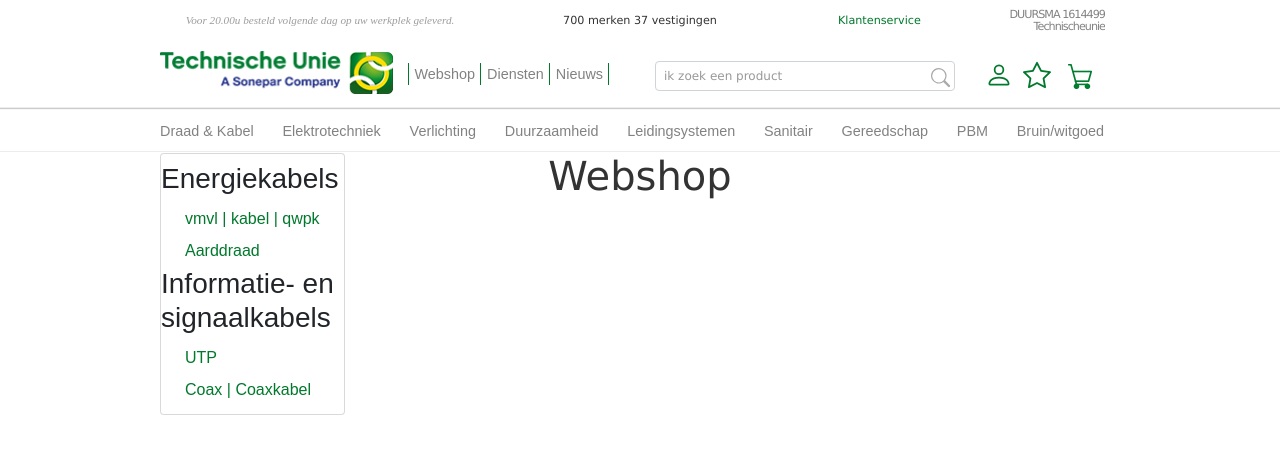
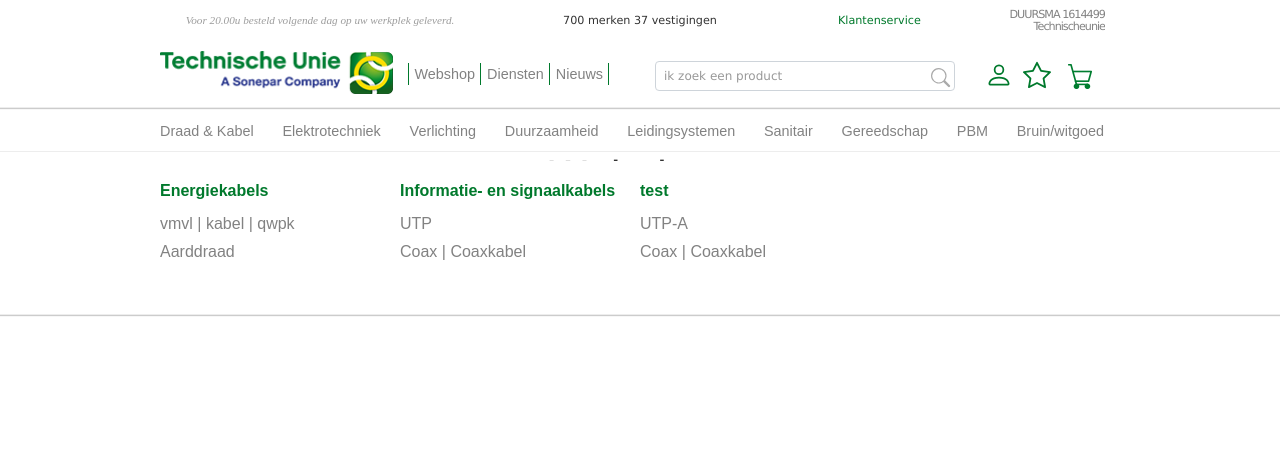
Before and after one commit to wietze-tu/tupoc, a Vue app in the folder frontend/: page /webshop in a window 1280 px wide. Both pictures are taken after a click on the button "Draad & Kabel". Shown: the top 454 px of the page. Built offline with nearby package versions, Linux system fonts and the light colour scheme; a web font is replaced by a local one.

Commit message:
menu styling desktop

```diff
--- a/frontend/src/App.vue
+++ b/frontend/src/App.vue
@@ -40,7 +40,17 @@ a:hover {
 .dropdown-toggle::after {
     display: none !important;
 }
-.nav-link {
+.dropdown-menu {
+  border: 0px !important;
+}
+.dropdown-item:hover, .dropdown-item:focus {
+  background-color: $tuWhite !important;
+}
+ .dropdown-item {
+    padding-bottom: 0px !important;
+}
+
+.nav-link, .dropdown-item{
   color: $tuGrayMenu !important;
   padding-left: 0 !important;
   padding-right: 1.8rem !important
--- a/frontend/src/components/header/container_head.vue
+++ b/frontend/src/components/header/container_head.vue
@@ -16,7 +16,7 @@
         </div>
         <div class="col-sm-2 ">
           <!-- personal menu -->
-            <ssbpersonal/>
+            <personal/>
         </div>
       </div>
   </div>
@@ -27,7 +27,7 @@
 import Logo from './logo.vue'
 import MainNav from './mainNav.vue'
 import Search from './search.vue'
-import SsbPersonal from './container_personal.vue'
+import Personal from './container_personal.vue'
 
 export default {
       name: 'appHeader',
@@ -36,7 +36,7 @@ export default {
         'logo': Logo,
         'mainNav': MainNav,
         'search': Search,
-        'ssbpersonal': SsbPersonal
+        'personal': Personal
       }
 }
 </script>
@@ -45,12 +45,12 @@ export default {
 <style scoped lang="scss">
  @import '../../color.scss';
  #head {
-   margin-top: 5px;
-   margin-bottom: 5px;
+  margin-top: 5px;
+  margin-bottom: 5px;
   border-bottom: 1px solid $tuWhiteGray;
   -moz-box-shadow: 0 1px 1px rgba(0, 0, 0, 0.2);
-    -webkit-box-shadow: 0 1px 1px rgba(0, 0, 0, 0.2);
-    box-shadow: 0 1px 1px rgba(0, 0, 0, 0.2);
+  -webkit-box-shadow: 0 1px 1px rgba(0, 0, 0, 0.2);
+  box-shadow: 0 1px 1px rgba(0, 0, 0, 0.2);
 }
 
  .head {
--- a/frontend/src/components/menu/nav.vue
+++ b/frontend/src/components/menu/nav.vue
@@ -5,7 +5,7 @@
          <b-collapse id="nav-collapse" is-nav>
           <b-navbar-nav>
             <b-nav-item-dropdown  v-for="menu in menus" v-bind:key="menu.id" v-bind:text="menu.name"  >
-              <submenu-Item v-bind:submenus="kabel">
+              <submenu-Item v-bind:submenus="kabel" class="dropdownContainer">
               </submenu-Item>
              </b-nav-item-dropdown>
           </b-navbar-nav>
@@ -31,6 +31,12 @@ export default {
               "name":"Informatie- en signaalkabels",
               "items": [
                 { "id":"103", "name": "UTP", "url": "/#" },
+                { "id":"104", "name": "Coax | Coaxkabel", "url": "/#" }
+           ]},
+           {  "id":"0003",
+              "name":"test",
+              "items": [
+                { "id":"103", "name": "UTP-A", "url": "/#" },
                 { "id":"104", "name": "Coax | Coaxkabel", "url": "/#" }
            ]},
 
@@ -63,14 +69,28 @@ export default {
     }
   }
 
-
-
 #webshop {
     .container {
         padding: 0;
     }
 }
-
+.dropdown-menu  {
+  font-size: 0.9em;
+}
+.dropdownContainer {
+  width: 100%;
+  position: fixed;
+  left: 0px;
+  background: $tuWhite;
+  border-bottom: 1px solid $tuWhiteGray;
+  -webkit-box-shadow: 0 1px 1px rgba(0, 0, 0, 0.2);
+  box-shadow: 0 1px 1px rgba(0, 0, 0, 0.2);
+  padding-bottom: 50px;
+  .container{
+    padding-right: 0px;
+    padding-left: 0px;
+  }
+}
 
 nav.main {
     position: relative;
--- a/frontend/src/components/menu/submenuitems.vue
+++ b/frontend/src/components/menu/submenuitems.vue
@@ -1,12 +1,14 @@
 <template>
-    <div >
-        <div v-for="submenu in submenus"  v-bind:key="submenu.id">
-            <h3>{{submenu.name}}</h3>
+<div class="">
+    <div class="container">
+        <div v-for="submenu in submenus"  v-bind:key="submenu.id" class="col-sm-3 itemsContainer">
+            <h6>{{submenu.name}}</h6>
             <b-dropdown-item v-for="item in submenu.items"  v-bind:key="item.id" href="#">
                 {{ item.name }}
             </b-dropdown-item>
         </div>
     </div>
+</div>
 </template>
 
 <script lang="ts">
@@ -22,5 +24,29 @@ export default  {
 
 
 <style scoped lang="scss">
-
+ @import '../../color.scss';
+ .col-sm-3 {
+     float: left;
+ }
+ .container{
+    padding-right: 0px;
+    padding-left: 0px;
+  }
+  .dropdown-item {
+      padding-top: 0px;
+      padding-bottom: 0px;
+  }
+ .itemsContainer {
+    padding-right: 0px;
+    padding-left: 0px;
+     h6 {
+         color: $tuGreen;
+         font-weight: 600;
+         margin-top: 20px;
+     }
+     a {
+         color: $tuGray;
+         font-size: 0.9em;
+     }
+ }
 </style>
--- a/frontend/src/views/webshop.vue
+++ b/frontend/src/views/webshop.vue
@@ -47,4 +47,5 @@ export default  {
      border-bottom: 1px solid $tuWhiteGray;
 }
 
+
 </style>
```
Also changed, not shown: frontend/src/assets/logo-mobile.png (added).
